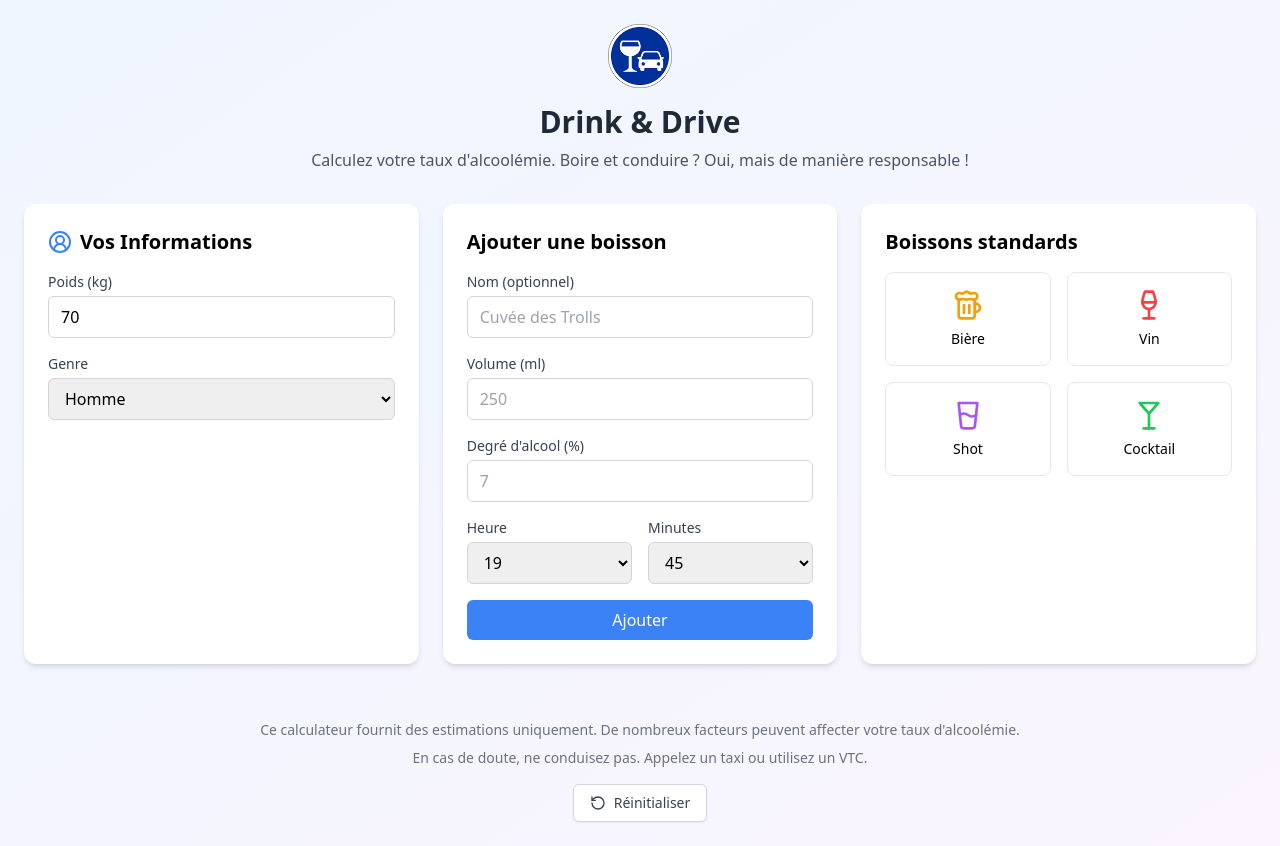
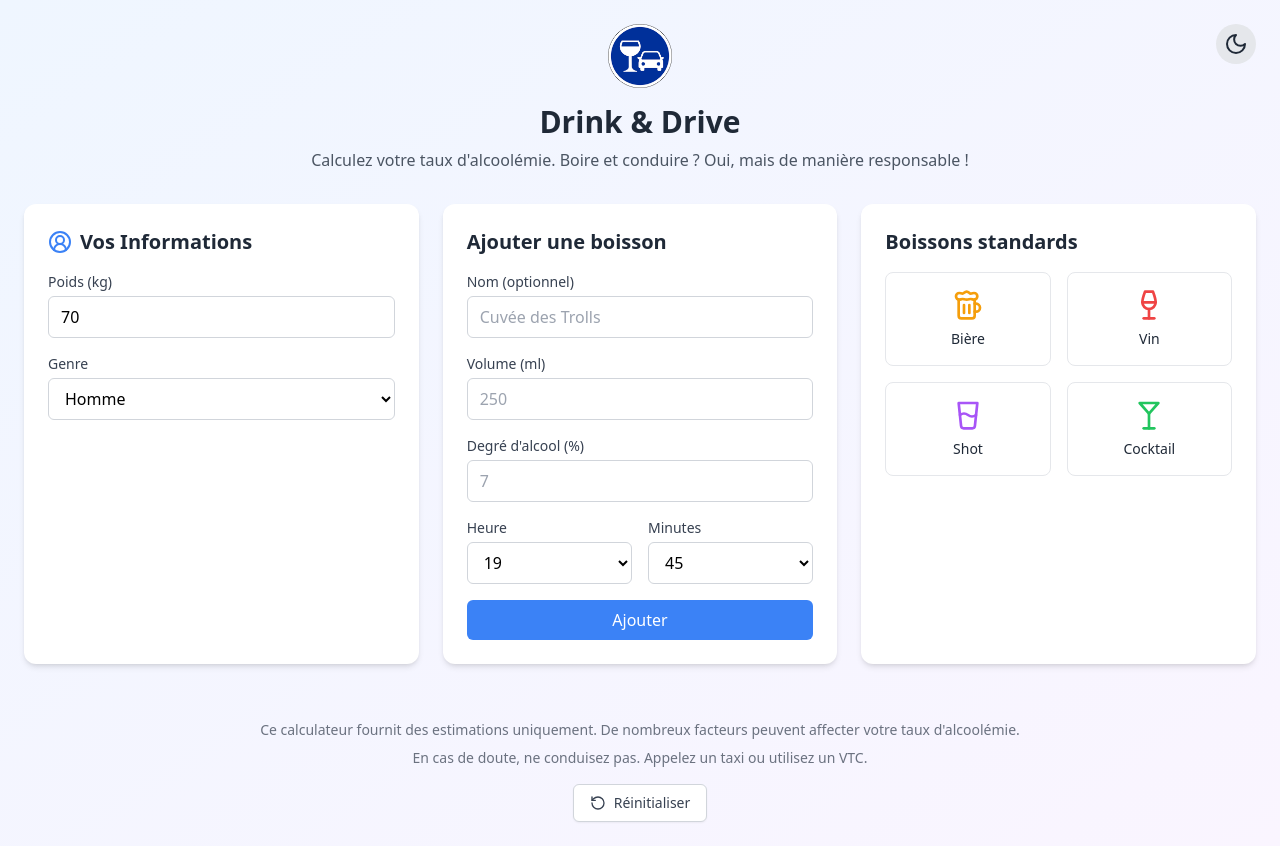
Before and after one commit to vjarysta/drinkanddrive, a React (Vite) app: page / in a window 1280 px wide. Built offline with nearby package versions, Linux system fonts and the light colour scheme.

Commit message:
feat: add dark mode

```diff
--- a/src/App.tsx
+++ b/src/App.tsx
@@ -11,6 +11,8 @@ import {
   History,
   RotateCcw,
   Martini,
+  Sun,
+  Moon,
 } from "lucide-react";
 import { DrinkInfo, UserInfo, BACResult, SavedDrink } from "./types";
 import { calculateBAC } from "./utils/bacCalculator";
@@ -23,6 +25,28 @@ import {
 import { BACChart } from "./components/BACChart";
 
 function App() {
+  const [theme, setTheme] = useState<"light" | "dark">(() => {
+    if (
+      typeof window !== "undefined" &&
+      window.matchMedia("(prefers-color-scheme: dark)").matches
+    ) {
+      return "dark";
+    }
+    return "light";
+  });
+
+  useEffect(() => {
+    if (theme === "dark") {
+      document.documentElement.classList.add("dark");
+    } else {
+      document.documentElement.classList.remove("dark");
+    }
+  }, [theme]);
+
+  const toggleTheme = () => {
+    setTheme(theme === "light" ? "dark" : "light");
+  };
+
   const [userInfo, setUserInfo] = useState<UserInfo>(() => {
     const saved = localStorage.getItem("userInfo");
     return saved
@@ -402,18 +426,30 @@ function App() {
   };
 
   return (
-    <div className="min-h-screen bg-gradient-to-br from-blue-50 to-purple-50">
-      <div className="max-w-7xl mx-auto p-6">
+    <div className="min-h-screen bg-gradient-to-br from-blue-50 to-purple-50 dark:from-gray-900 dark:to-gray-800 transition-colors duration-300">
+      <div className="max-w-7xl mx-auto p-6 relative">
+        <div className="absolute top-6 right-6">
+          <button
+            onClick={toggleTheme}
+            className="p-2 rounded-full bg-gray-200 dark:bg-gray-700 text-gray-800 dark:text-gray-200 hover:bg-gray-300 dark:hover:bg-gray-600 transition-colors"
+          >
+            {theme === "light" ? (
+              <Moon className="w-6 h-6" />
+            ) : (
+              <Sun className="w-6 h-6" />
+            )}
+          </button>
+        </div>
         <div className="text-center mb-8">
           <img
             src="logo.png"
             alt="Drink & Drive Logo"
             className="w-16 h-16 mx-auto mb-4"
           />
-          <h1 className="text-3xl font-bold text-gray-800 mb-2">
+          <h1 className="text-3xl font-bold text-gray-800 dark:text-gray-100 mb-2">
             Drink & Drive
           </h1>
-          <p className="text-gray-600">
+          <p className="text-gray-600 dark:text-gray-400">
             Calculez votre taux d'alcoolémie. Boire et conduire ? Oui, mais de
             manière responsable !
           </p>
@@ -421,15 +457,17 @@ function App() {
 
         <div className="grid grid-cols-1 lg:grid-cols-3 gap-6">
           {/* Informations utilisateur */}
-          <div className="bg-white rounded-xl shadow-md p-6">
+          <div className="bg-white dark:bg-gray-800 rounded-xl shadow-md p-6">
             <div className="flex items-center mb-4">
               <UserCircle2 className="w-6 h-6 text-blue-500 mr-2" />
-              <h2 className="text-xl font-semibold">Vos Informations</h2>
+              <h2 className="text-xl font-semibold text-gray-800 dark:text-gray-100">
+                Vos Informations
+              </h2>
             </div>
 
             <div className="space-y-4">
               <div>
-                <label className="block text-sm font-medium text-gray-700 mb-1">
+                <label className="block text-sm font-medium text-gray-700 dark:text-gray-300 mb-1">
                   Poids (kg)
                 </label>
                 <input
@@ -441,18 +479,18 @@ function App() {
                       setUserInfo({ ...userInfo, weight: Number(value) });
                     }
                   }}
-                  className="w-full px-3 py-2 border border-gray-300 rounded-md focus:ring-2 focus:ring-blue-500 focus:border-blue-500"
+                  className="w-full px-3 py-2 border border-gray-300 rounded-md focus:ring-2 focus:ring-blue-500 focus:border-blue-500 bg-white dark:bg-gray-700 dark:border-gray-600 dark:text-gray-200"
                 />
               </div>
 
               <div>
-                <label className="block text-sm font-medium text-gray-700 mb-1">
+                <label className="block text-sm font-medium text-gray-700 dark:text-gray-300 mb-1">
                   Genre
                 </label>
                 <select
                   value={userInfo.gender}
                   onChange={handleGenderChange}
-                  className="w-full px-3 py-2 border border-gray-300 rounded-md focus:ring-2 focus:ring-blue-500 focus:border-blue-500"
+                  className="w-full px-3 py-2 border border-gray-300 rounded-md focus:ring-2 focus:ring-blue-500 focus:border-blue-500 bg-white dark:bg-gray-700 dark:border-gray-600 dark:text-gray-200"
                 >
                   <option value="male">Homme</option>
                   <option value="female">Femme</option>
@@ -463,11 +501,13 @@ function App() {
           </div>
 
           {/* Ajouter une boisson */}
-          <div className="bg-white rounded-xl shadow-md p-6 md:order-3 lg:order-2">
-            <h2 className="text-xl font-semibold mb-4">Ajouter une boisson</h2>
+          <div className="bg-white dark:bg-gray-800 rounded-xl shadow-md p-6 md:order-3 lg:order-2">
+            <h2 className="text-xl font-semibold mb-4 text-gray-800 dark:text-gray-100">
+              Ajouter une boisson
+            </h2>
             <div className="space-y-4">
               <div>
-                <label className="block text-sm font-medium text-gray-700 mb-1">
+                <label className="block text-sm font-medium text-gray-700 dark:text-gray-300 mb-1">
                   Nom (optionnel)
                 </label>
                 <input
@@ -476,12 +516,12 @@ function App() {
                   onChange={(e) =>
                     setNewDrink((prev) => ({ ...prev, name: e.target.value }))
                   }
-                  className="w-full px-3 py-2 border border-gray-300 rounded-md focus:ring-2 focus:ring-blue-500 focus:border-blue-500"
+                  className="w-full px-3 py-2 border border-gray-300 rounded-md focus:ring-2 focus:ring-blue-500 focus:border-blue-500 bg-white dark:bg-gray-700 dark:border-gray-600 dark:text-gray-200"
                   placeholder="Cuvée des Trolls"
                 />
               </div>
               <div>
-                <label className="block text-sm font-medium text-gray-700 mb-1">
+                <label className="block text-sm font-medium text-gray-700 dark:text-gray-300 mb-1">
                   Volume (ml)
                 </label>
                 <input
@@ -490,12 +530,12 @@ function App() {
                   onChange={(e) =>
                     setNewDrink((prev) => ({ ...prev, amount: e.target.value }))
                   }
-                  className="w-full px-3 py-2 border border-gray-300 rounded-md focus:ring-2 focus:ring-blue-500 focus:border-blue-500"
+                  className="w-full px-3 py-2 border border-gray-300 rounded-md focus:ring-2 focus:ring-blue-500 focus:border-blue-500 bg-white dark:bg-gray-700 dark:border-gray-600 dark:text-gray-200"
                   placeholder="250"
                 />
               </div>
               <div>
-                <label className="block text-sm font-medium text-gray-700 mb-1">
+                <label className="block text-sm font-medium text-gray-700 dark:text-gray-300 mb-1">
                   Degré d'alcool (%)
                 </label>
                 <input
@@ -507,13 +547,13 @@ function App() {
                       alcoholPercentage: e.target.value,
                     }))
                   }
-                  className="w-full px-3 py-2 border border-gray-300 rounded-md focus:ring-2 focus:ring-blue-500 focus:border-blue-500"
+                  className="w-full px-3 py-2 border border-gray-300 rounded-md focus:ring-2 focus:ring-blue-500 focus:border-blue-500 bg-white dark:bg-gray-700 dark:border-gray-600 dark:text-gray-200"
                   placeholder="7"
                 />
               </div>
               <div className="grid grid-cols-2 gap-4">
                 <div>
-                  <label className="block text-sm font-medium text-gray-700 mb-1">
+                  <label className="block text-sm font-medium text-gray-700 dark:text-gray-300 mb-1">
                     Heure
                   </label>
                   <select
@@ -524,7 +564,7 @@ function App() {
                         hours: Number(e.target.value),
                       }))
                     }
-                    className="w-full px-3 py-2 border border-gray-300 rounded-md focus:ring-2 focus:ring-blue-500 focus:border-blue-500"
+                    className="w-full px-3 py-2 border border-gray-300 rounded-md focus:ring-2 focus:ring-blue-500 focus:border-blue-500 bg-white dark:bg-gray-700 dark:border-gray-600 dark:text-gray-200"
                   >
                     {timeOptions.hours.map((hour) => (
                       <option key={hour.value} value={hour.value}>
@@ -534,7 +574,7 @@ function App() {
                   </select>
                 </div>
                 <div>
-                  <label className="block text-sm font-medium text-gray-700 mb-1">
+                  <label className="block text-sm font-medium text-gray-700 dark:text-gray-300 mb-1">
                     Minutes
                   </label>
                   <select
@@ -545,7 +585,7 @@ function App() {
                         minutes: Number(e.target.value),
                       }))
                     }
-                    className="w-full px-3 py-2 border border-gray-300 rounded-md focus:ring-2 focus:ring-blue-500 focus:border-blue-500"
+                    className="w-full px-3 py-2 border border-gray-300 rounded-md focus:ring-2 focus:ring-blue-500 focus:border-blue-500 bg-white dark:bg-gray-700 dark:border-gray-600 dark:text-gray-200"
                   >
                     {timeOptions.minutes.map((minute) => (
                       <option key={minute.value} value={minute.value}>
@@ -565,17 +605,21 @@ function App() {
           </div>
 
           {/* Boissons standards (préremplir le formulaire) */}
-          <div className="bg-white rounded-xl shadow-md p-6 md:order-2 lg:order-3">
-            <h2 className="text-xl font-semibold mb-4">Boissons standards</h2>
+          <div className="bg-white dark:bg-gray-800 rounded-xl shadow-md p-6 md:order-2 lg:order-3">
+            <h2 className="text-xl font-semibold mb-4 text-gray-800 dark:text-gray-100">
+              Boissons standards
+            </h2>
             <div className="grid grid-cols-2 gap-4">
               {standardDrinks.map((drink) => (
                 <button
                   key={drink.id}
                   onClick={() => prefillDrinkForm(drink.id)}
-                  className="flex flex-col items-center p-4 border border-gray-200 rounded-lg hover:bg-blue-50 transition-colors"
+                  className="flex flex-col items-center p-4 border border-gray-200 dark:border-gray-700 rounded-lg hover:bg-blue-50 dark:hover:bg-gray-700 transition-colors"
                 >
                   {drink.icon}
-                  <span className="text-sm">{drink.label}</span>
+                  <span className="text-sm text-gray-800 dark:text-gray-200">
+                    {drink.label}
+                  </span>
                 </button>
               ))}
             </div>
@@ -586,20 +630,22 @@ function App() {
         <div className="grid grid-cols-1 md:grid-cols-2 gap-6 mt-6">
           {/* Boissons sauvegardées */}
           {savedDrinks.length > 0 && (
-            <div className="bg-white rounded-xl shadow-md p-6 h-80 overflow-y-scroll scrollbar-thin scrollbar-thumb-gray-300 scrollbar-track-gray-100">
+            <div className="bg-white dark:bg-gray-800 rounded-xl shadow-md p-6 h-80 overflow-y-scroll scrollbar-thin scrollbar-thumb-gray-300 dark:scrollbar-thumb-gray-600 scrollbar-track-gray-100 dark:scrollbar-track-gray-700">
               <div className="flex items-center mb-4">
                 <History className="w-6 h-6 text-blue-500 mr-2" />
-                <h2 className="text-xl font-semibold">Boissons sauvegardées</h2>
+                <h2 className="text-xl font-semibold text-gray-800 dark:text-gray-100">
+                  Boissons sauvegardées
+                </h2>
               </div>
               <div className="space-y-3">
                 {savedDrinks.map((drink) => (
                   <div
                     key={drink.id}
-                    className="flex items-center justify-between p-3 bg-gray-50 rounded-lg"
+                    className="flex items-center justify-between p-3 bg-gray-50 dark:bg-gray-700 rounded-lg"
                   >
                     <div className="flex items-center space-x-2">
                       <GlassWater className="w-5 h-5 text-blue-500" />
-                      <span className="font-medium">
+                      <span className="font-medium text-gray-800 dark:text-gray-200">
                         {drink.name} - {drink.amount}ml (
                         {drink.alcoholPercentage}%)
                       </span>
@@ -626,23 +672,23 @@ function App() {
 
           {/* Liste des boissons consommées */}
           {drinks.length > 0 && (
-            <div className="bg-white rounded-xl shadow-md p-6 h-80 overflow-y-scroll scrollbar-thin scrollbar-thumb-gray-300 scrollbar-track-gray-100">
-              <h2 className="text-xl font-semibold mb-4">
+            <div className="bg-white dark:bg-gray-800 rounded-xl shadow-md p-6 h-80 overflow-y-scroll scrollbar-thin scrollbar-thumb-gray-300 dark:scrollbar-thumb-gray-600 scrollbar-track-gray-100 dark:scrollbar-track-gray-700">
+              <h2 className="text-xl font-semibold mb-4 text-gray-800 dark:text-gray-100">
                 Boissons consommées
               </h2>
               <div className="space-y-3">
                 {drinks.map((drink) => (
                   <div
                     key={drink.id}
-                    className="flex items-center justify-between p-3 bg-gray-50 rounded-lg"
+                    className="flex items-center justify-between p-3 bg-gray-50 dark:bg-gray-700 rounded-lg"
                   >
                     <div className="flex items-center space-x-2">
                       <GlassWater className="w-5 h-5 text-blue-500" />
-                      <span className="font-medium">
+                      <span className="font-medium text-gray-800 dark:text-gray-200">
                         {drink.name} - {drink.amount}ml (
                         {drink.alcoholPercentage}%)
                       </span>
-                      <span className="text-xs text-gray-500">
+                      <span className="text-xs text-gray-500 dark:text-gray-400">
                         {drink.timestamp.toLocaleTimeString([], {
                           hour: "2-digit",
                           minute: "2-digit",
@@ -666,7 +712,7 @@ function App() {
         {result && (
           <div className="mt-6 space-y-6">
             <div
-              className={`bg-white rounded-xl shadow-md p-6 border-l-4 ${
+              className={`bg-white dark:bg-gray-800 rounded-xl shadow-md p-6 border-l-4 ${
                 result.status === "safe"
                   ? "border-green-500"
                   : result.status === "caution"
@@ -684,14 +730,14 @@ function App() {
                       : "text-red-500"
                   }`}
                 />
-                <h2 className="text-xl font-semibold">
+                <h2 className="text-xl font-semibold text-gray-800 dark:text-gray-100">
                   Taux d'alcool : {result.bac}g/L
                 </h2>
               </div>
 
               {/* Affiche une seule phrase selon le niveau de BAC */}
               {timeline.length > 0 && (
-                <div className="text-lg font-bold text-gray-900">
+                <div className="text-lg font-bold text-gray-900 dark:text-gray-100">
                   {(() => {
                     const display = getDisplayTime(result.bac, timeline);
                     return (
@@ -709,17 +755,17 @@ function App() {
                 </div>
               )}
 
-              <p className="text-gray-700 mt-2">
+              <p className="text-gray-700 dark:text-gray-300 mt-2">
                 {result.bac > 0.8
                   ? "NE CONDUISEZ PAS. Votre taux est au-dessus de la limite légale. Appelez un taxi."
                   : result.message}
               </p>
             </div>
 
-            <div className="bg-white rounded-xl shadow-md p-6 sm:p-0">
+            <div className="bg-white dark:bg-gray-800 rounded-xl shadow-md p-6 sm:p-0">
               {" "}
               {/* Suppression du padding sur mobile */}
-              <h2 className="text-xl font-semibold mb-4">
+              <h2 className="text-xl font-semibold mb-4 text-gray-800 dark:text-gray-100 px-6 pt-6 sm:px-6 sm:pt-6">
                 Évolution du taux d'alcoolémie
               </h2>
               <BACChart data={timeline} />
@@ -727,7 +773,7 @@ function App() {
           </div>
         )}
 
-        <div className="text-center text-sm text-gray-500 mt-8">
+        <div className="text-center text-sm text-gray-500 dark:text-gray-400 mt-8">
           <p>
             Ce calculateur fournit des estimations uniquement. De nombreux
             facteurs peuvent affecter votre taux d'alcoolémie.
@@ -738,7 +784,7 @@ function App() {
           </p>
           <button
             onClick={resetAll}
-            className="mt-4 inline-flex items-center px-4 py-2 border border-gray-300 rounded-md shadow-sm text-sm font-medium text-gray-700 bg-white hover:bg-gray-50 focus:outline-none focus:ring-2 focus:ring-offset-2 focus:ring-blue-500"
+            className="mt-4 inline-flex items-center px-4 py-2 border border-gray-300 dark:border-gray-600 rounded-md shadow-sm text-sm font-medium text-gray-700 dark:text-gray-200 bg-white dark:bg-gray-700 hover:bg-gray-50 dark:hover:bg-gray-600 focus:outline-none focus:ring-2 focus:ring-offset-2 focus:ring-blue-500"
           >
             <RotateCcw className="w-4 h-4 mr-2" />
             Réinitialiser
--- a/tailwind.config.js
+++ b/tailwind.config.js
@@ -1,6 +1,7 @@
 /** @type {import('tailwindcss').Config} */
 export default {
-  content: ['./index.html', './src/**/*.{js,ts,jsx,tsx}'],
+  darkMode: "class",
+  content: ["./index.html", "./src/**/*.{js,ts,jsx,tsx}"],
   theme: {
     extend: {},
   },
```
